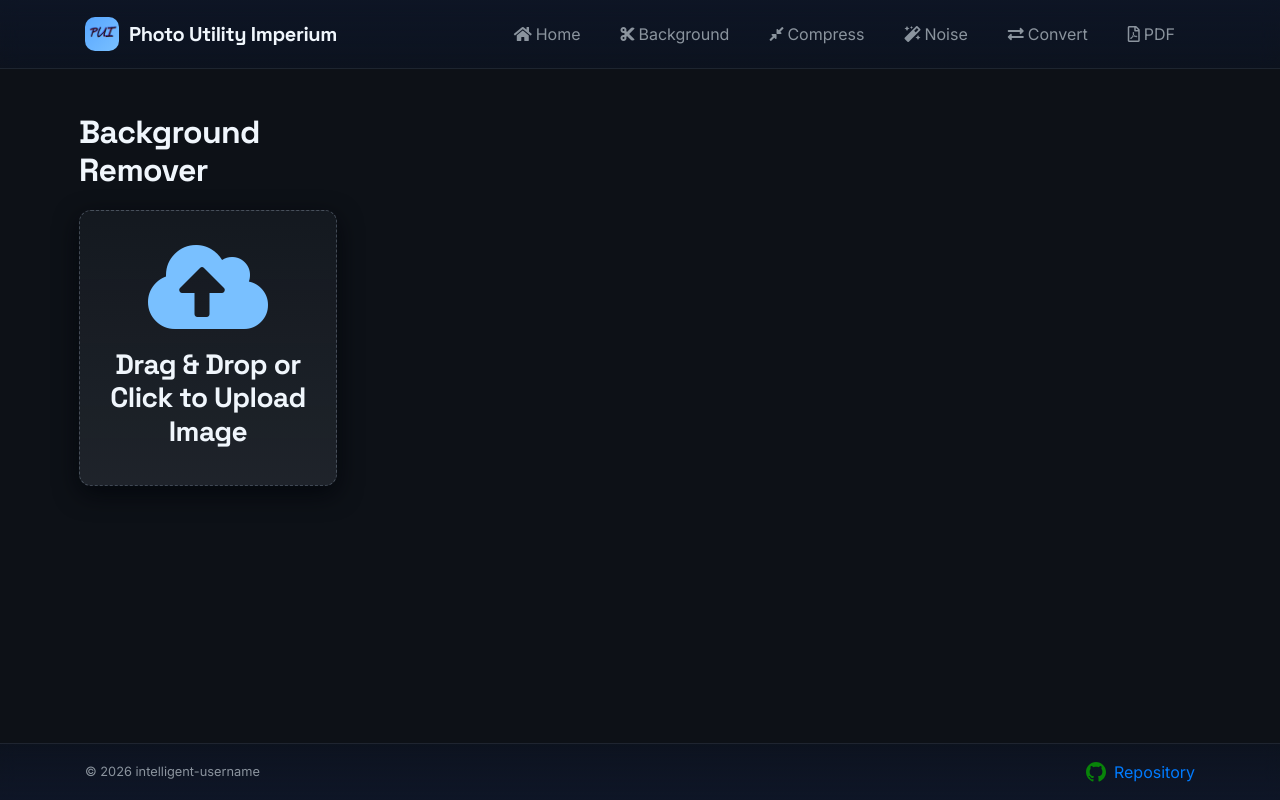
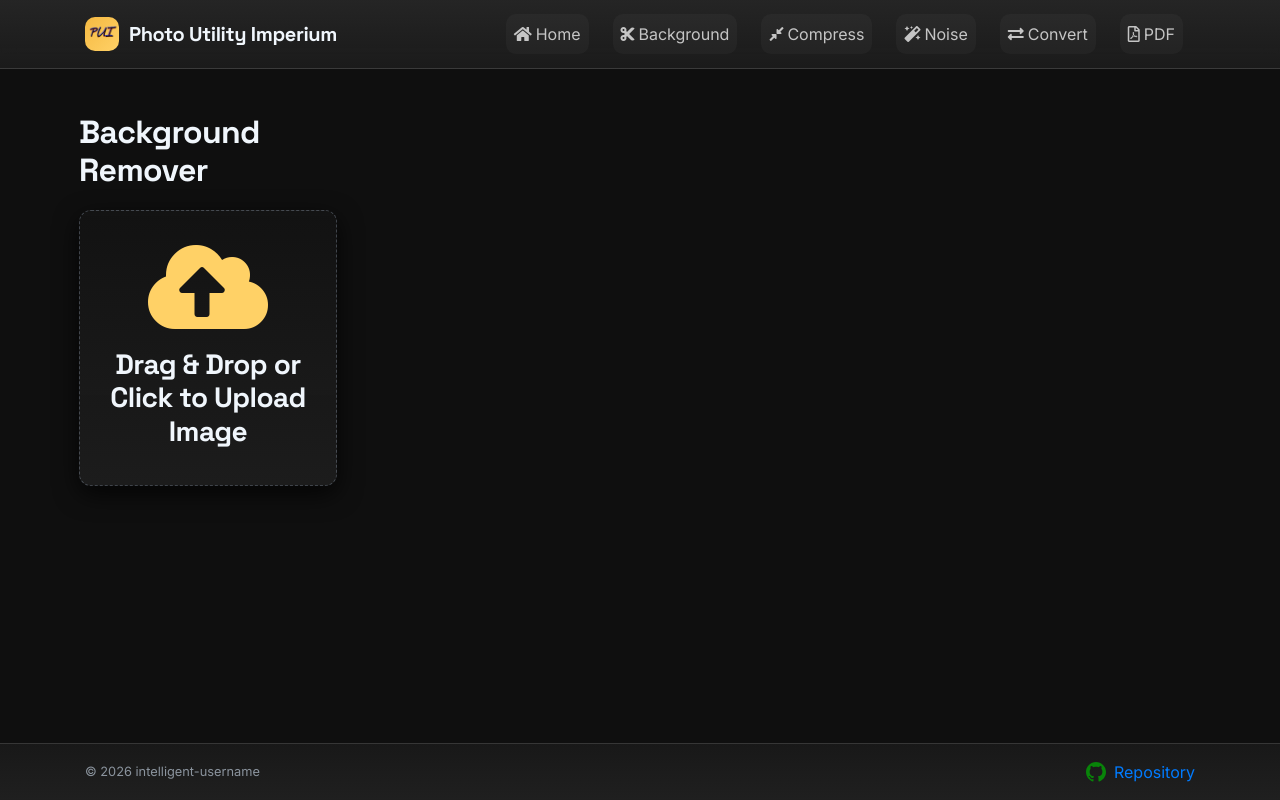
Before and after one commit to intelligent-username/Photo-Utility-Imperium, a Flask app: page /BR in a window 1280 px wide. Run offline with Flask 3, Linux system fonts and the light colour scheme; some libraries are stand-ins or nearby versions.

Commit message:
Bring back new theme that was made today. Was better

```diff
--- a/static/css/styles.css
+++ b/static/css/styles.css
@@ -1,18 +1,18 @@
 :root {
-  --bg: #0d1117;
-  --bg-soft: #161b22;
-  --panel: rgba(22, 27, 34, 0.8);
-  --panel-elev: rgba(33, 38, 45, 0.9);
-  --border: rgba(48, 54, 61, 0.5);
+  --bg: #0f0f0f;
+  --bg-soft: #1a1a1a;
+  --panel: rgba(20, 20, 20, 0.8);
+  --panel-elev: rgba(30, 30, 30, 0.9);
+  --border: rgba(255, 255, 255, 0.08);
   --text: #f0f6fc;
   --muted: #8b949e;
-  --primary: #58a6ff;
-  --primary-2: #79c0ff;
-  --success: #238636;
+  --primary: #f5b942;
+  --primary-2: #ffd166;
+  --success: #4ade80;
   --danger: #da3633;
   --warning: #d29922;
-  --accent: #990F02;
-  --shadow: 0 8px 24px rgba(1, 4, 9, 0.75);
+  --accent: #c084fc;
+  --shadow: 0 8px 24px rgba(0, 0, 0, 0.75);
   --radius: 12px;
 }
 
@@ -52,9 +52,9 @@ img { max-width: 100%; height: auto; }
   top: 0;
   z-index: 1000;
   padding: 0.75rem 0;
-  background: linear-gradient(180deg, rgba(15, 23, 42, 0.7) 0%, rgba(15, 23, 42, 0.35) 100%);
+  background: linear-gradient(180deg, rgba(38, 38, 38, 0.97) 0%, rgba(28, 28, 28, 0.92) 100%);
   backdrop-filter: saturate(150%) blur(10px);
-  border-bottom: 1px solid var(--border);
+  border-bottom: 1px solid rgba(255, 255, 255, 0.1);
 }
 
 .app-brand {
@@ -81,17 +81,18 @@ img { max-width: 100%; height: auto; }
 }
 
 .app-nav .nav-link {
-  color: var(--muted);
+  color: #c5c5c5;
   margin: 0 0.75rem;
   border-radius: 10px;
   padding: 0.5rem 0.75rem;
   transition: color .2s ease, background-color .2s ease;
   text-align: center;
+  background: rgba(255, 255, 255, 0.03);
 }
 
 .app-nav .nav-link:hover, .app-nav .nav-link:focus {
   color: var(--text);
-  background: rgba(148, 163, 184, 0.1);
+  background: rgba(255, 255, 255, 0.12);
 }
 
 .app-nav .nav-link:focus-visible,
@@ -147,13 +148,13 @@ img { max-width: 100%; height: auto; }
 }
 
 .upload-area:hover {
-  border-color: rgba(139, 92, 246, 0.6);
-  background: rgba(139, 92, 246, 0.04);
+  border-color: rgba(245, 185, 66, 0.6);
+  background: rgba(245, 185, 66, 0.04);
 }
 
 .upload-area.dragging {
   border-color: var(--primary-2);
-  background: rgba(6, 182, 212, 0.06);
+  background: rgba(255, 209, 102, 0.06);
 }
 
 .upload-area input[type="file"] {
@@ -262,7 +263,7 @@ img { max-width: 100%; height: auto; }
 .spinner {
   width: 24px; height: 24px;
   border-radius: 50%;
-  border: 3px solid rgba(148,163,184,0.25);
+  border: 3px solid rgba(255, 255, 255, 0.15);
   border-top-color: var(--primary);
   animation: spin 1s linear infinite;
 }
@@ -281,8 +282,8 @@ img { max-width: 100%; height: auto; }
 
 /* Footer */
 .app-footer {
-  border-top: 1px solid var(--border);
-  background: linear-gradient(0deg, rgba(15,23,42,0.8), rgba(15,23,42,0.4));
+  border-top: 1px solid rgba(255, 255, 255, 0.1);
+  background: linear-gradient(0deg, rgba(32, 32, 32, 0.98), rgba(26, 26, 26, 0.94));
   backdrop-filter: saturate(140%) blur(8px);
   padding: 16px 0;
 }
```
